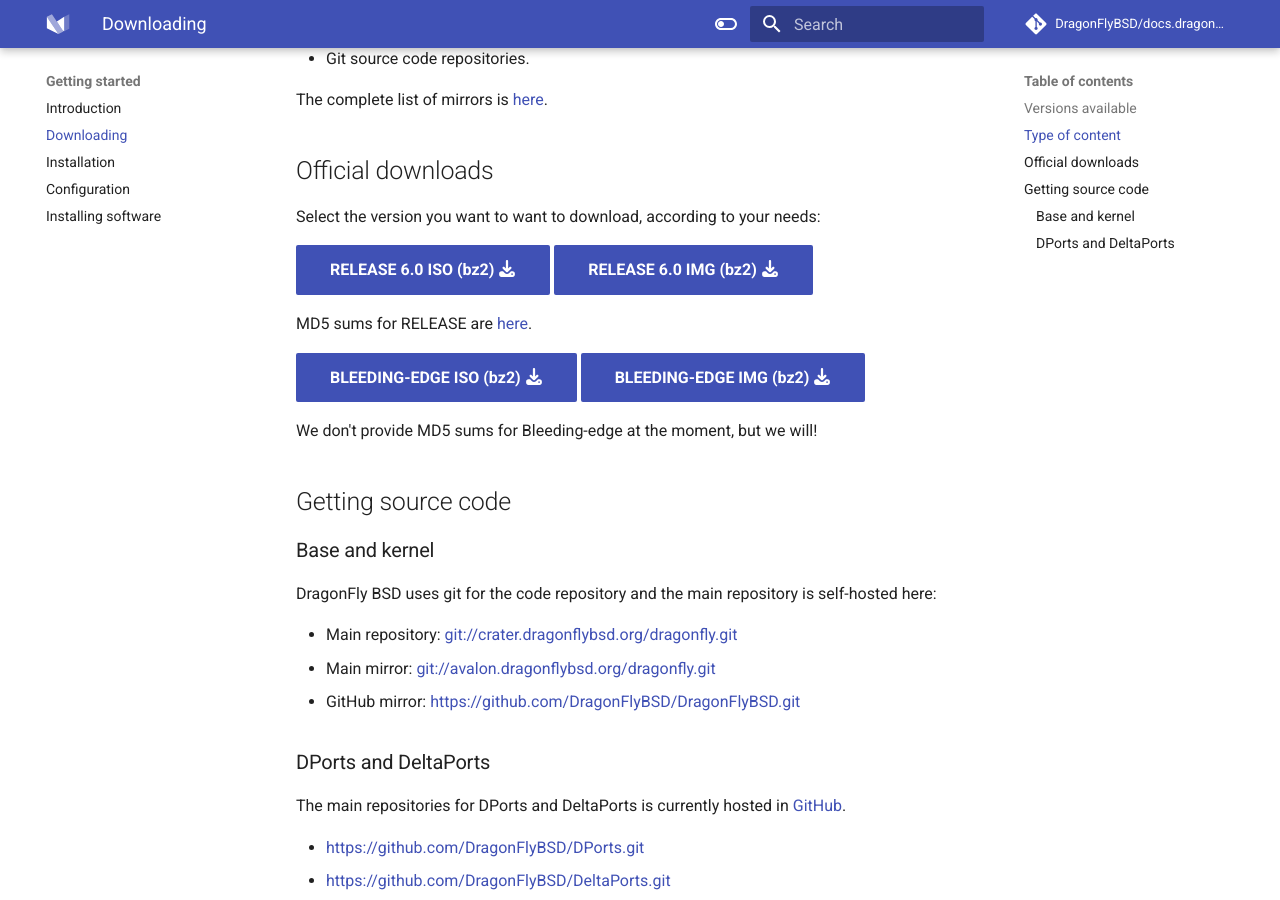
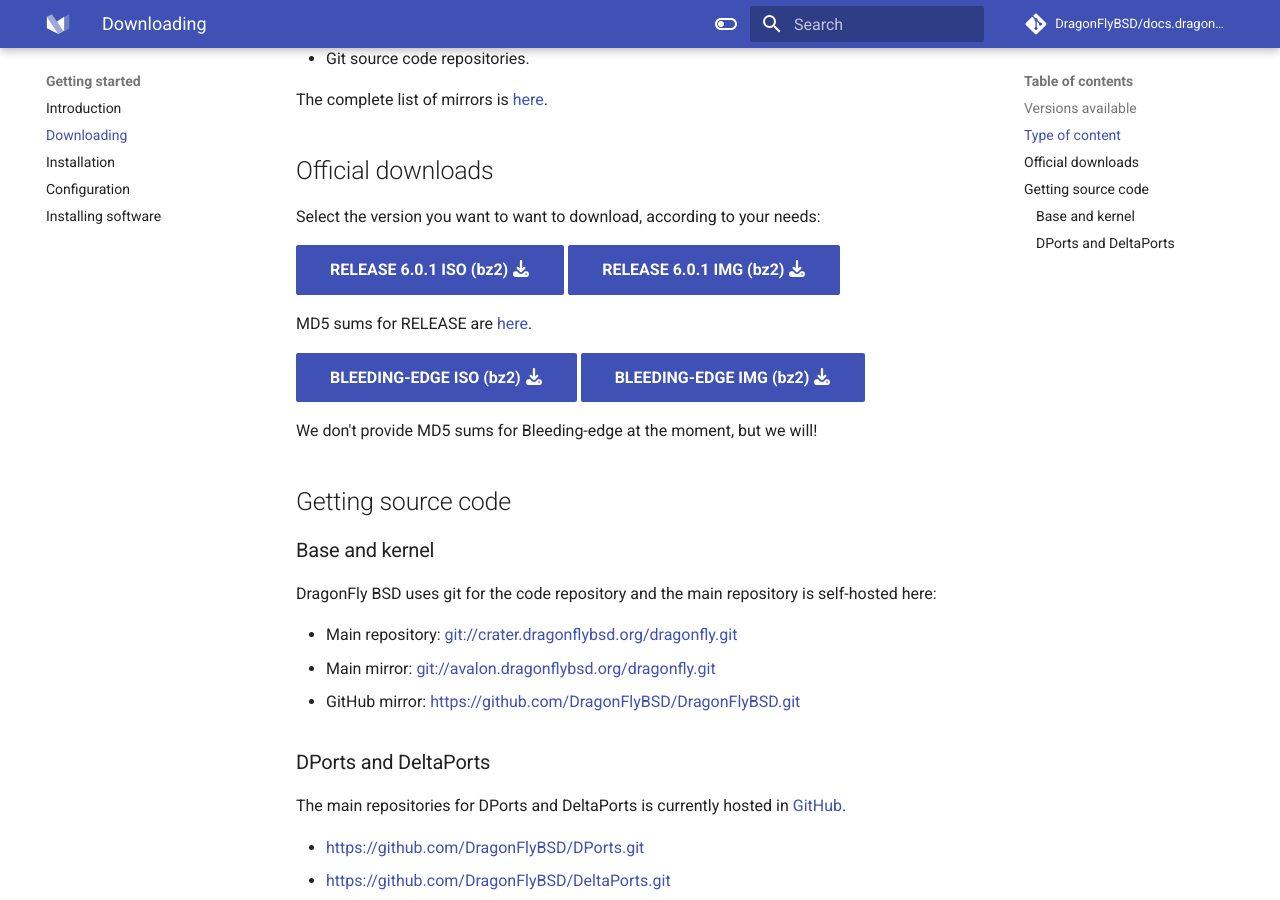
Before and after one commit to DragonFlyBSD/docs.dragonflybsd.org, an MkDocs documentation site: the page built from docs/user-guide/download.md, in a window 1280 px wide and 900 px high, scrolled down 660 px. Built offline with MkDocs 1.6.1 and Material for MkDocs 9.7.7, drawn with Linux system fonts in a browser that asks for light colours; comment, search, counter and statistics services are not loaded.

Commit message:
Adjust download links for 6.0.1

```diff
--- a/docs/user-guide/download.md
+++ b/docs/user-guide/download.md
@@ -28,7 +28,7 @@ The complete list of mirrors is [here](https://www.dragonflybsd.org/mirrors/).
 
 Select the version you want to want to download, according to your needs:
 
-[RELEASE 6.0 ISO (bz2) :fontawesome-solid-download:](https://avalon.dragonflybsd.org/iso-images/dfly-x86_64-6.0.0_REL.iso.bz2){ .md-button .md-button--primary } [RELEASE 6.0 IMG (bz2) :fontawesome-solid-download:](https://avalon.dragonflybsd.org/iso-images/dfly-x86_64-6.0.0_REL.img.bz2){ .md-button .md-button--primary }
+[RELEASE 6.0.1 ISO (bz2) :fontawesome-solid-download:](https://avalon.dragonflybsd.org/iso-images/dfly-x86_64-6.0.1_REL.iso.bz2){ .md-button .md-button--primary } [RELEASE 6.0.1 IMG (bz2) :fontawesome-solid-download:](https://avalon.dragonflybsd.org/iso-images/dfly-x86_64-6.0.1_REL.img.bz2){ .md-button .md-button--primary }
 
 MD5 sums for RELEASE are [here](https://avalon.dragonflybsd.org/iso-images/md5.txt).
 
```
